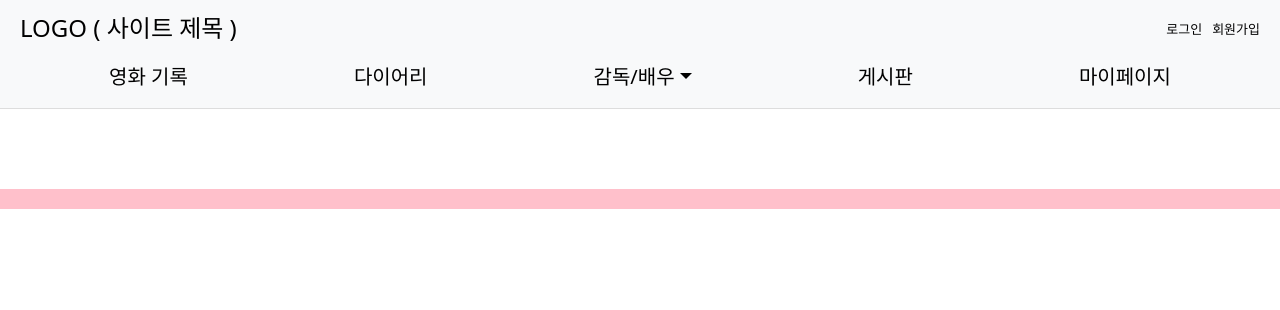
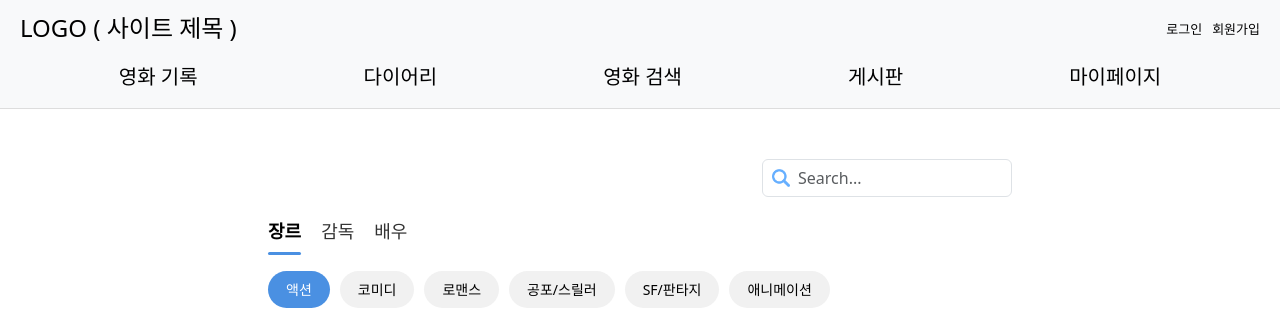
Before and after one commit to ICT-4-A/Frontend, a React (Create React App) app: page /Search in a window 1280 px wide. Shown: the top 310 px of the page. Built offline with nearby package versions, Linux system fonts and the light colour scheme.

Commit message:
feat#41 : 필터링 페이지 하나로 합치기

```diff
--- a/src/components/Navbar.tsx
+++ b/src/components/Navbar.tsx
@@ -39,15 +39,17 @@ const Navbar: React.FC = () => {
             </li>
 
             <li className="nav-item dropdown">
-              <a
+              <Link className="nav-link" to="/Search">
+                영화 검색
+              </Link>
+              {/* <a
                 className="nav-link dropdown-toggle"
                 href="#"
                 id="navbarScrollingDropdown"
                 role="button"
-                data-bs-toggle="dropdown"
                 aria-expanded="false"
               >
-                감독/배우
+                영화 검색
               </a>
               <ul
                 className="dropdown-menu"
@@ -66,7 +68,7 @@ const Navbar: React.FC = () => {
                     배우별 영화 기록
                   </Link>
                 </li>
-              </ul>
+              </ul> */}
             </li>
 
             <li className="nav-item">
--- a/src/contents/Filter/ActorFilter.tsx
+++ b/src/contents/Search/ActorSearch.tsx
@@ -1,19 +1,30 @@
-// src/contents/Filter/ActorFilter.tsx
 import React from "react";
-import FilterTab from "./FilterTab";
-import "./Filter.css"
-
+import { useLocation, useNavigate } from "react-router-dom";
+import "./Search.css";
 
 const actorList = [
-  "이제훈", "송혜교", "이병헌", "송강호", "마동석", "유해진", "전지현", "설경구"
+  "이제훈",
+  "송혜교",
+  "이병헌",
+  "송강호",
+  "마동석",
+  "유해진",
+  "전지현",
+  "설경구",
 ];
 
-const ActorFilter = () => {
+const ActorSearch: React.FC = () => {
+  const navigate = useNavigate();
+  const location = useLocation();
+
+  // 현재 URL 기준으로 어떤 탭이 활성인지 판별
+  const isGenre = location.pathname === "/Search";
+  const isDirector = location.pathname === "/Search/Director";
+  const isActor =
+    location.pathname === "/Search/Actor" || location.pathname === "/actor";
+
   return (
     <div className="filter-container">
-
-      <FilterTab active="actor" />
-
       <div className="filter-header-right">
         <div className="search-box">
           <img src="/icons/search.png" className="search-icon" alt="search" />
@@ -21,10 +32,31 @@ const ActorFilter = () => {
         </div>
       </div>
 
+      <div className="filter-tab-btn">
+        <button
+          className={`tab ${isGenre ? "active" : ""}`}
+          onClick={() => navigate("/Search")}
+        >
+          장르
+        </button>
+        <button
+          className={`tab ${isDirector ? "active" : ""}`}
+          onClick={() => navigate("/Search/Director")}
+        >
+          감독
+        </button>
+        <button
+          className={`tab ${isActor ? "active" : ""}`}
+          onClick={() => navigate("/Search/Actor")}
+        >
+          배우
+        </button>
+      </div>
+
       <div className="tag-scroll-box">
         <div className="tag-list">
           {actorList.map((t2) => (
-            <button key={t2}  className={t2 === "이제훈" ? "tag active" : "tag"}>
+            <button key={t2} className={t2 === "이제훈" ? "tag active" : "tag"}>
               {t2}
             </button>
           ))}
@@ -52,7 +84,8 @@ const ActorFilter = () => {
                   <button className="movieDetail-genreTag">코미디</button>
                 </div>
                 <p className="card-text">
-                  1997년 외환위기 당시 '진로'와 골드만삭스 실화를 바탕으로 한 작품
+                  1997년 외환위기 당시 '진로'와 골드만삭스 실화를 바탕으로 한
+                  작품
                 </p>
                 <p className="card-text">
                   <small className="text-muted">★ 3.0</small>
@@ -105,9 +138,7 @@ const ActorFilter = () => {
                   <h5 className="card-title">건축학개론 2012</h5>
                   <button className="movieDetail-genreTag">로맨스</button>
                 </div>
-                <p className="card-text">
-                  재밌네요. 배우들이 연기를 잘해요
-                </p>
+                <p className="card-text">재밌네요. 배우들이 연기를 잘해요</p>
                 <p className="card-text">
                   <small className="text-muted">★ 4.0</small>
                 </p>
@@ -117,18 +148,33 @@ const ActorFilter = () => {
         </div>
       </section>
 
-        <footer className="movieLog-footer">
+      <footer className="movieLog-footer">
         {/* 페이지네이션 */}
-        <nav aria-label="Page navigation example" className="movieLog-pagination-box">
+        <nav
+          aria-label="Page navigation example"
+          className="movieLog-pagination-box"
+        >
           <ul className="pagination justify-content-center">
             <li className="page-item">
               <a className="page-link" href="#" aria-label="Previous">
                 <span aria-hidden="true">&laquo;</span>
               </a>
             </li>
-            <li className="page-item"><a className="page-link" href="#">1</a></li>
-            <li className="page-item"><a className="page-link" href="#">2</a></li>
-            <li className="page-item"><a className="page-link" href="#">3</a></li>
+            <li className="page-item">
+              <a className="page-link" href="#">
+                1
+              </a>
+            </li>
+            <li className="page-item">
+              <a className="page-link" href="#">
+                2
+              </a>
+            </li>
+            <li className="page-item">
+              <a className="page-link" href="#">
+                3
+              </a>
+            </li>
             <li className="page-item">
               <a className="page-link" href="#" aria-label="Next">
                 <span aria-hidden="true">&raquo;</span>
@@ -137,9 +183,8 @@ const ActorFilter = () => {
           </ul>
         </nav>
       </footer>
-
     </div>
   );
 };
 
-export default ActorFilter;
+export default ActorSearch;
--- a/src/contents/Filter/DirectorFilter.tsx
+++ b/src/contents/Search/DirectorSearch.tsx
@@ -1,20 +1,28 @@
-// src/contents/Filter/DirectorFilter.tsx
 import React from "react";
-import FilterTab from "./FilterTab";
-import "./Filter.css"
-
+import "./Search.css";
+import { useLocation, useNavigate } from "react-router-dom";
 
 const directorList = [
-  "준추", "봉준호", "박찬욱", "제임스 카메론",
-  "리치 무어", "스티븐 스필버그", "크리스토퍼 놀란"
+  "준추",
+  "봉준호",
+  "박찬욱",
+  "제임스 카메론",
+  "리치 무어",
+  "스티븐 스필버그",
+  "크리스토퍼 놀란",
 ];
 
-const DirectorFilter = () => {
+const DirectorSearch: React.FC = () => {
+  const navigate = useNavigate();
+  const location = useLocation();
+
+  // 현재 URL 기준으로 어떤 탭이 활성인지 판별
+  const isGenre = location.pathname === "/Search";
+  const isDirector = location.pathname === "/Search/Director";
+  const isActor =
+    location.pathname === "/Search/Actor" || location.pathname === "/actor";
   return (
     <div className="filter-container">
-
-      <FilterTab active="director" />
-
       <div className="filter-header-right">
         <div className="search-box">
           <img src="/icons/search.png" className="search-icon" alt="search" />
@@ -22,10 +30,31 @@ const DirectorFilter = () => {
         </div>
       </div>
 
+      <div className="filter-tab-btn">
+        <button
+          className={`tab ${isGenre ? "active" : ""}`}
+          onClick={() => navigate("/Search")}
+        >
+          장르
+        </button>
+        <button
+          className={`tab ${isDirector ? "active" : ""}`}
+          onClick={() => navigate("/Search/Director")}
+        >
+          감독
+        </button>
+        <button
+          className={`tab ${isActor ? "active" : ""}`}
+          onClick={() => navigate("/Search/Actor")}
+        >
+          배우
+        </button>
+      </div>
+
       <div className="tag-scroll-box">
         <div className="tag-list">
           {directorList.map((t1) => (
-            <button key={t1} className={t1 === "봉준호" ? "tag active" : "tag"}>
+            <button key={t1} className={t1 === "준추" ? "tag active" : "tag"}>
               {t1}
             </button>
           ))}
@@ -79,9 +108,7 @@ const DirectorFilter = () => {
                   <h5 className="card-title">기생충 2019</h5>
                   <button className="movieDetail-genreTag">공포/스릴러</button>
                 </div>
-                <p className="card-text">
-                  재밌네요. 배우들이 연기를 잘해요
-                </p>
+                <p className="card-text">재밌네요. 배우들이 연기를 잘해요</p>
                 <p className="card-text">
                   <small className="text-muted">★ 3.0</small>
                 </p>
@@ -91,18 +118,33 @@ const DirectorFilter = () => {
         </div>
       </section>
 
-        <footer className="movieLog-footer">
+      <footer className="movieLog-footer">
         {/* 페이지네이션 */}
-        <nav aria-label="Page navigation example" className="movieLog-pagination-box">
+        <nav
+          aria-label="Page navigation example"
+          className="movieLog-pagination-box"
+        >
           <ul className="pagination justify-content-center">
             <li className="page-item">
               <a className="page-link" href="#" aria-label="Previous">
                 <span aria-hidden="true">&laquo;</span>
               </a>
             </li>
-            <li className="page-item"><a className="page-link" href="#">1</a></li>
-            <li className="page-item"><a className="page-link" href="#">2</a></li>
-            <li className="page-item"><a className="page-link" href="#">3</a></li>
+            <li className="page-item">
+              <a className="page-link" href="#">
+                1
+              </a>
+            </li>
+            <li className="page-item">
+              <a className="page-link" href="#">
+                2
+              </a>
+            </li>
+            <li className="page-item">
+              <a className="page-link" href="#">
+                3
+              </a>
+            </li>
             <li className="page-item">
               <a className="page-link" href="#" aria-label="Next">
                 <span aria-hidden="true">&raquo;</span>
@@ -111,9 +153,8 @@ const DirectorFilter = () => {
           </ul>
         </nav>
       </footer>
-
     </div>
   );
 };
 
-export default DirectorFilter;
+export default DirectorSearch;
--- a/src/contents/Filter/GenreFilter.tsx
+++ b/src/contents/Search/GenreSearch.tsx
@@ -1,17 +1,46 @@
 import React from "react";
-import "../Filter/Filter.css";
+import { useLocation, useNavigate } from "react-router-dom";
+import "./Search.css";
 
-const GenreFilter = () => {
+const GenreSearch: React.FC = () => {
+  const navigate = useNavigate();
+  const location = useLocation();
+
+  // 현재 URL 기준으로 어떤 탭이 활성인지 판별
+  const isGenre = location.pathname === "/Search";
+  const isDirector = location.pathname === "/Search/Director";
+  const isActor =
+    location.pathname === "/Search/Actor" || location.pathname === "/actor";
   return (
     <div className="genre-container">
+      {/* 검색창 */}
+      <div className="filter-header-right">
+        <div className="search-box">
+          <img src="/icons/search.png" className="search-icon" alt="search" />
+          <input className="form-control" placeholder="Search..." />
+        </div>
+      </div>
 
-      {/* 검색창 */}
-      <div className="search-box">
-        <img src="/icons/search.png" alt="검색" className="search-icon" />
-        <input
-          type="text"
-          placeholder="Search..."
-          className="form-control"/>
+      {/* 필터 버튼 */}
+      <div className="filter-tab-btn">
+        <button
+          className={`tab ${isGenre ? "active" : ""}`}
+          onClick={() => navigate("/Search")}
+        >
+          장르
+        </button>
+        <button
+          className={`tab ${isDirector ? "active" : ""}`}
+          onClick={() => navigate("/Search/Director")}
+        >
+          감독
+        </button>
+        <button
+          className={`tab ${isActor ? "active" : ""}`}
+          onClick={() => navigate("/Search/Actor")}
+        >
+          배우
+        </button>
       </div>
 
       {/* 장르 필터링 버튼 */}
@@ -24,7 +53,6 @@ const GenreFilter = () => {
         <button className="genre-btn">애니메이션</button>
       </div>
 
-
       {/* 하단 카드 리스트 영역 */}
       <section className="movieLog-list">
         {/* 카드 1 */}
@@ -36,7 +64,6 @@ const GenreFilter = () => {
                 className="img-fluid rounded-start poster-img"
                 alt="포스터4"
               />
-
             </div>
             <div className="col-md-9">
               <div className="card-body">
@@ -86,16 +113,31 @@ const GenreFilter = () => {
 
       <footer className="movieLog-footer">
         {/* 페이지네이션 */}
-        <nav aria-label="Page navigation example" className="movieLog-pagination-box">
+        <nav
+          aria-label="Page navigation example"
+          className="movieLog-pagination-box"
+        >
           <ul className="pagination justify-content-center">
             <li className="page-item">
               <a className="page-link" href="#" aria-label="Previous">
                 <span aria-hidden="true">&laquo;</span>
               </a>
             </li>
-            <li className="page-item"><a className="page-link" href="#">1</a></li>
-            <li className="page-item"><a className="page-link" href="#">2</a></li>
-            <li className="page-item"><a className="page-link" href="#">3</a></li>
+            <li className="page-item">
+              <a className="page-link" href="#">
+                1
+              </a>
+            </li>
+            <li className="page-item">
+              <a className="page-link" href="#">
+                2
+              </a>
+            </li>
+            <li className="page-item">
+              <a className="page-link" href="#">
+                3
+              </a>
+            </li>
             <li className="page-item">
               <a className="page-link" href="#" aria-label="Next">
                 <span aria-hidden="true">&raquo;</span>
@@ -104,9 +146,8 @@ const GenreFilter = () => {
           </ul>
         </nav>
       </footer>
-
     </div>
   );
 };
 
-export default GenreFilter;
+export default GenreSearch;
--- a/src/contents/Filter/Filter.css
+++ b/src/contents/Search/Search.css
@@ -19,8 +19,10 @@
 
 .search-box .search-icon {
   position: absolute;
-  top: 50%; left: 10px;
-  width: 18px; height: 18px;
+  top: 50%;
+  left: 10px;
+  width: 18px;
+  height: 18px;
   transform: translateY(-50%);
   opacity: 0.6;
 }
@@ -56,7 +58,45 @@
 }
 
 /* 링크 기본 스타일 제거 */
-a, a:link, a:visited {
+a,
+a:link,
+a:visited {
   color: black;
   text-decoration-line: none;
 }
+
+.filter-tab-btn {
+  display: flex;
+  gap: 20px;
+  justify-content: flex-start;
+  align-items: center;
+  margin: 10px 0 20px 0;
+}
+
+/* 필터링 탭(활성화 전) */
+.tab {
+  background: none;
+  border: none;
+  cursor: pointer;
+  font-size: 18px;
+  padding: 6px 0;
+  color: #333;
+  position: relative;
+  font-weight: 400;
+}
+
+/* 활성화 탭 */
+.tab.active {
+  font-weight: 700;
+  color: #000;
+}
+.tab.active::after {
+  content: "";
+  position: absolute;
+  bottom: -4px;
+  left: 0;
+  width: 100%;
+  height: 3px;
+  background-color: #4a90e2;
+  border-radius: 2px;
+}
```
Also changed, not shown: src/contents/Filter/FilterTab.css (deleted, +0 -34 lines), src/contents/Filter/FilterTab.tsx (deleted, +0 -23 lines), src/router/AppRoutes.tsx (+7 -5 lines).
